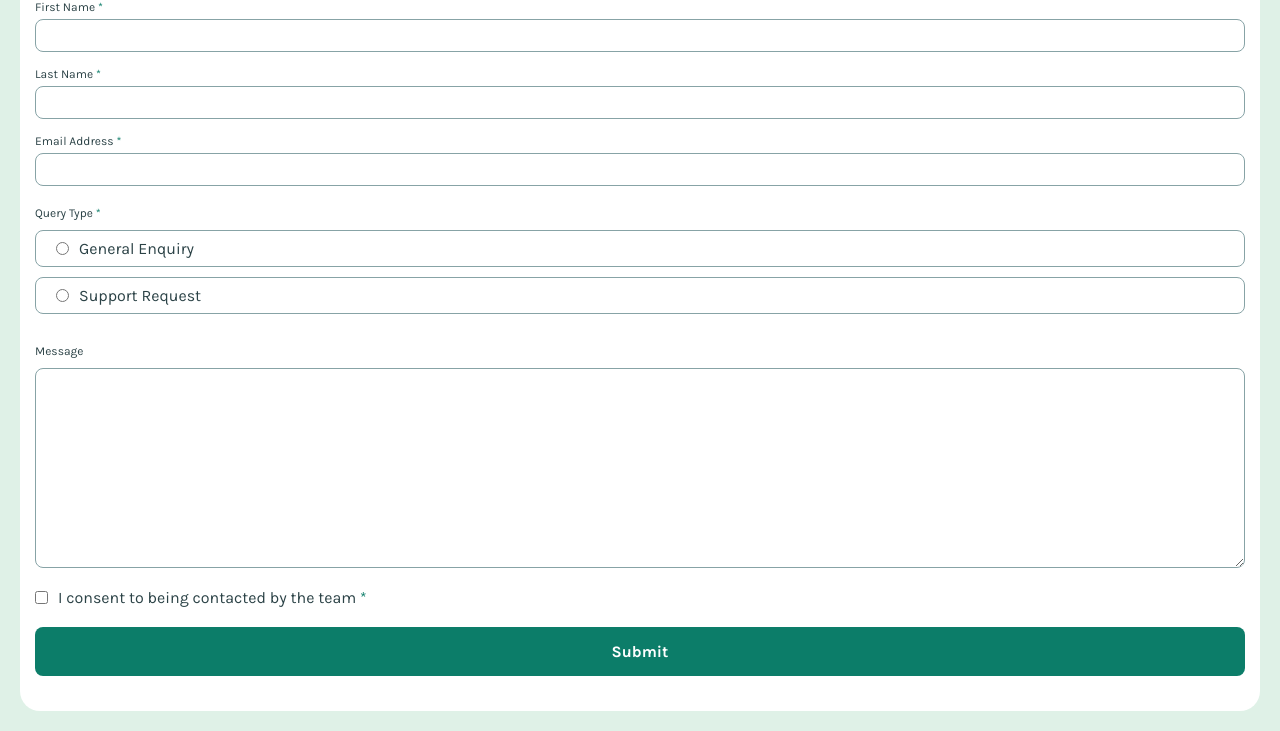
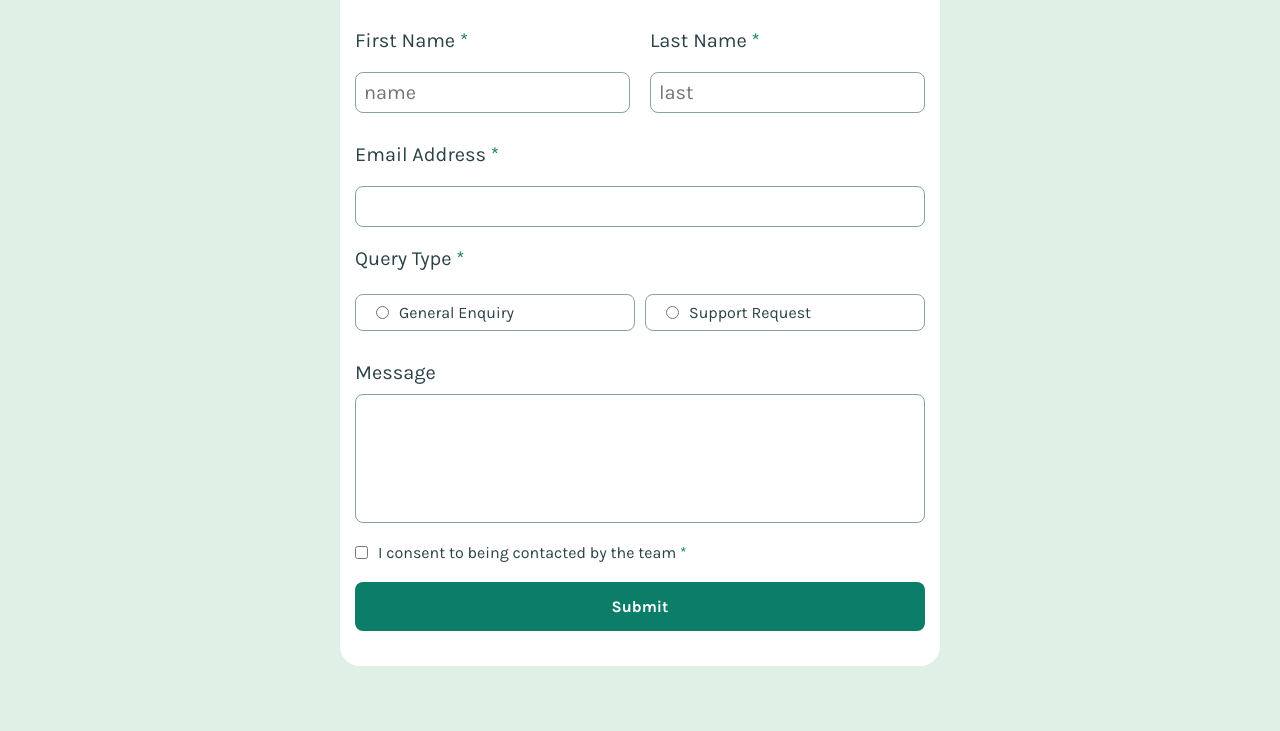
Before and after one commit to carlos8788/design-responsive, a plain HTML site: page index.html in a window 1280 px wide. Shown: the part 82-813 px from the top of the page. Drawn offline with Linux system fonts and the light colour scheme.

Commit message:
form desktop

```diff
--- a/index.html
+++ b/index.html
@@ -17,12 +17,15 @@
   <form class="formulario">
     <h1>Contact Us</h1>
     <div class="primeros-datos">
-      <label for="first-name" class="labels">First Name <span class="green">*</span></label>
-      <input type="text" name="first-name" class="">
-      <label for="" class="labels">Last Name <span class="green">*</span></label>
-      <input type="text" class="">
-      <label for="" class="labels">Email Address <span class="green">*</span></label>
-      <input type="text" class="">
+
+      <label for="first-name" class="labels label-1">First Name <span class="green">*</span></label>
+      <input type="text" placeholder="name" class="input-1">
+
+      <label for="" class="labels label-2">Last Name <span class="green">*</span></label>
+      <input type="text" class="input-2" placeholder="last">
+
+      <label for="" class="labels label-3">Email Address <span class="green">*</span></label>
+      <input type="text" class="input-3">
     </div>
 
     <div class="query-types">
@@ -44,7 +47,7 @@
       <textarea name="" id=""></textarea>
       <div class="consent">
         <input type="checkbox">
-        <label id="consent-label" class="labels">I consent to being contacted by the team <span class="green">*</span></label>
+        <label id="consent-label" class="labels conditions">I consent to being contacted by the team <span class="green">*</span></label>
       </div>
       <button>Submit</button>
     </div>
--- a/style.css
+++ b/style.css
@@ -14,14 +14,16 @@
 
 body{
     background-color: hsl(148, 38%, 91%);
+    padding: 0 20px;
 }
 
 .formulario{
     background-color: hsl(0, 0%, 100%);
-    margin: 20px;
+    margin: 20px auto;
     padding: 15px;
     color: hsl(187, 24%, 22%);
     border-radius: 20px;
+    max-width: 600px;
 }
 
 h1{
@@ -87,6 +89,7 @@ h1{
     border-radius: 8px;
     border: solid 0.5px hsl(186, 15%, 59%);
     margin-bottom: 20px;
+    resize: none;
 }
 
 .consent{
@@ -110,4 +113,95 @@ h1{
     width: 100%;
     font-size: 16px;
     font-weight: bolder;
+    transition: background-color 0.4s ease-in-out;
 }
+
+.message>button:hover{
+    background-color: hsl(147, 28%, 50%);
+}
+
+.message>button:active{
+    background-color: hsl(139, 66%, 30%);
+}
+
+.formulario>h1::after{
+    content: " ⬇️";
+}
+
+.conditions::selection{
+    background-color: black;
+    color: white;
+}
+
+/******************************/
+/*********  DESKTOP  **********/
+/******************************/
+
+@media (width>900px){
+    body{
+        padding: 0;
+        /* background-color: red; */
+    }
+    .primeros-datos{
+        display: grid;
+        grid-template-columns: 1fr 1fr;
+        grid-template-rows: 1fr 1fr;
+        grid-template-areas:
+        "label-1 label-2"
+        "input-1 input-2"
+        "label-3 label-3"
+        "input-3 input-3";
+        gap: 20px;
+    }
+
+    .primeros-datos>input[type="text"]{
+
+        font-size: 20px;
+    }
+
+    .labels{
+        font-size: 20px;
+    }
+    .primeros-datos>.labels {
+        max-width: 200px;
+    }
+    .label-1{
+        align-self: self-end;
+        grid-area: label-1;
+    }
+    .label-2{
+        align-self: self-end;
+        grid-area: label-2;
+    }
+
+    .input-1{
+        grid-area: input-1;
+    }
+
+    .input-2{
+        grid-area: input-2;
+    }
+
+    .label-3{
+        align-self: self-end;
+        grid-area: label-3;
+    }
+    .input-3{
+        grid-area: input-3;
+    }
+
+    .query-types{
+        display: grid;
+        grid-template-columns: 1fr 1fr;
+        grid-template-rows: 1fr 1fr;
+        grid-template-areas:
+        "label label"
+        "check-1 check-2";
+    }
+    .query-types>:first-child{
+        grid-area: label;
+    }
+    .message{
+        height: 300px;
+    }
+}
```
